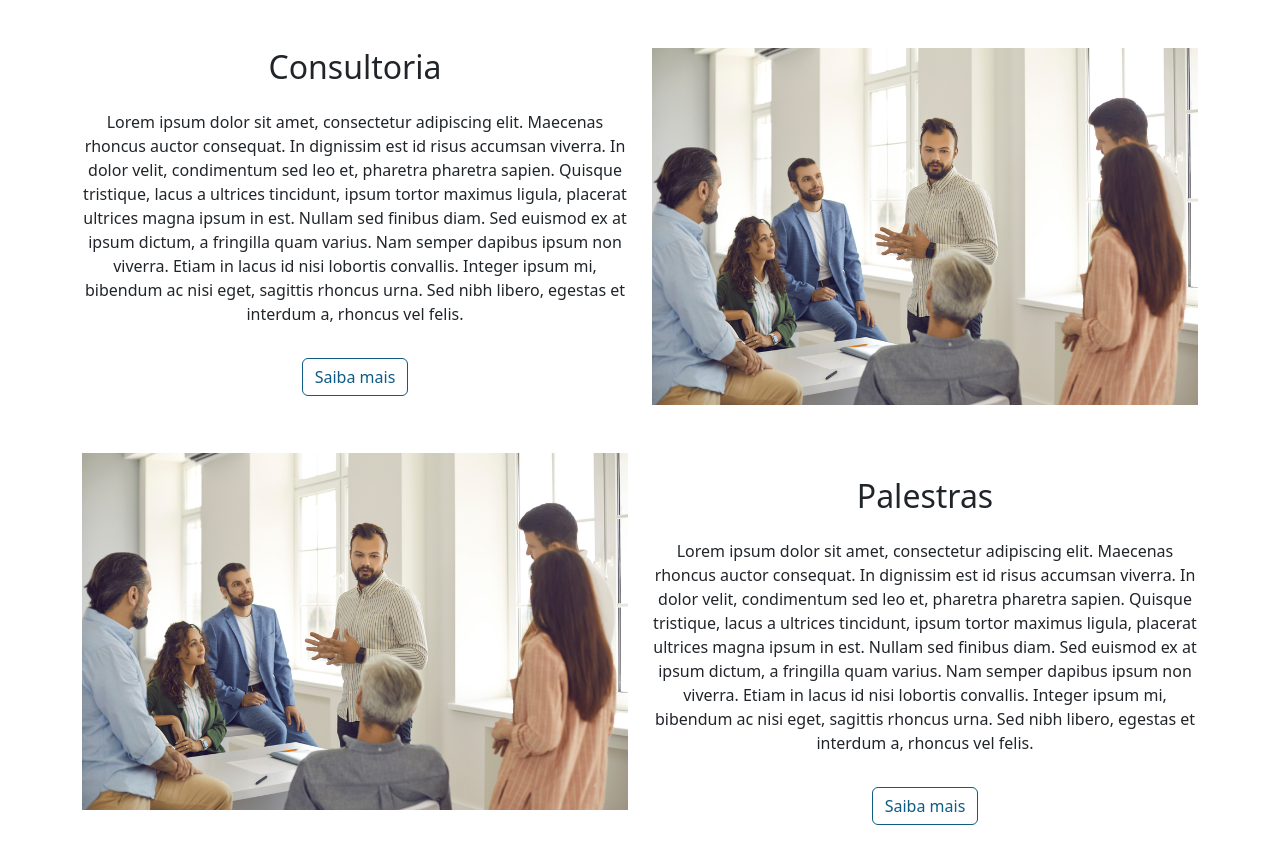
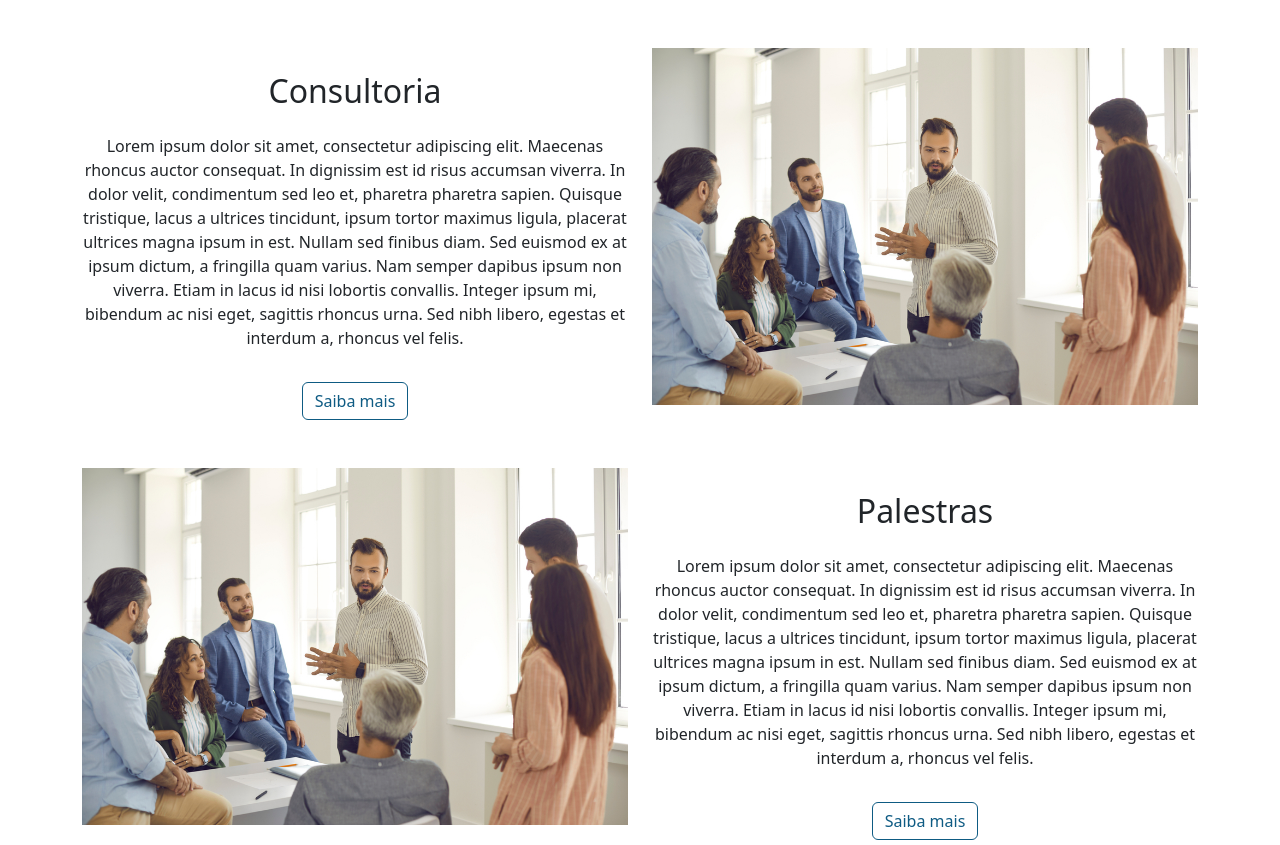
Before and after one commit to andersou/nathan-personal-website-bootstrap, a website built with Vite: page src/index.html in a window 1280 px wide. Shown: the part 1558-2403 px from the top of the page. Built offline with nearby package versions, Linux system fonts and the light colour scheme.

Commit message:
corrigidos espaçamentos

```diff
--- a/src/index.html
+++ b/src/index.html
@@ -155,7 +155,7 @@
             <img src="./img/cursos.jpg" class="img-fluid" alt="" />
           </div>
           <div class="col-lg-6">
-            <h2>Consultoria</h2>
+            <h2 class="mt-4">Consultoria</h2>
             <p class="py-3">
               Lorem ipsum dolor sit amet, consectetur adipiscing elit. Maecenas
               rhoncus auctor consequat. In dignissim est id risus accumsan
```
Also changed, not shown: 1 other file.
